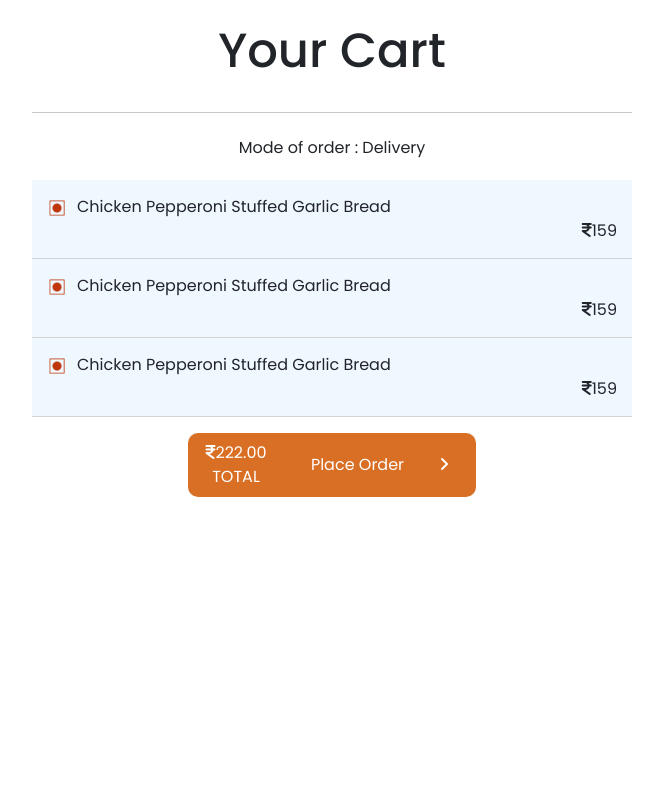
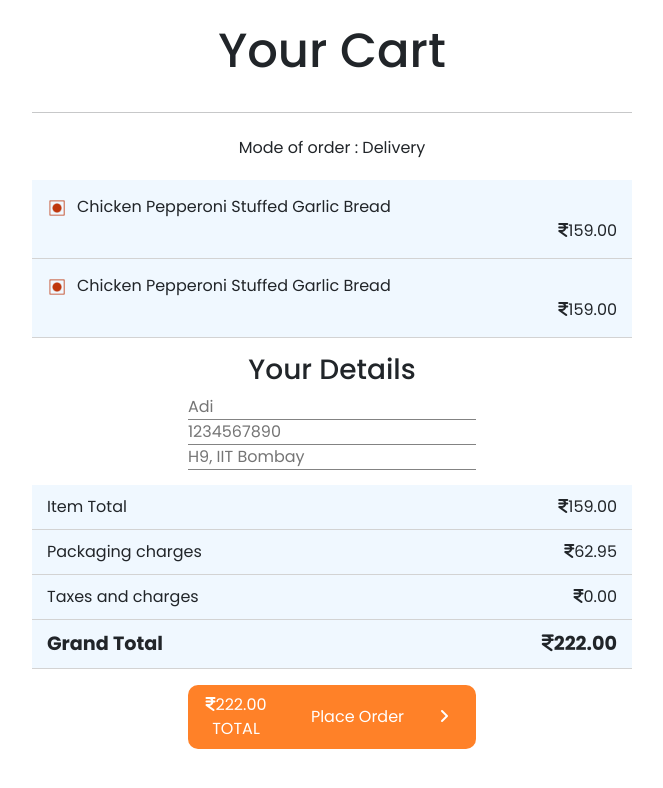
Before and after one commit to adibyju/Orezano_food_delivery_app, a React (Create React App) app in the folder orezano_react_folder/: page / in a window 1280 px wide. Shown: the top 788 px of the page, without its empty margins (308-971 px from the left). Built offline with nearby package versions, Linux system fonts and the light colour scheme.

Commit message:
Added YourCart component

```diff
--- a/orezano_react_folder/src/Components/YourCart.js
+++ b/orezano_react_folder/src/Components/YourCart.js
@@ -8,17 +8,52 @@ const YourCart = () => {
                 <h2 className={YCCSS.heading}>Your Cart</h2>
                 <hr className={YCCSS.sep}/>
             </div>
+
             <div className={YCCSS.modOfOrd}>Mode of order : Delivery</div>
+
             <YourCartCard/>
             <YourCartCard/>
-            <YourCartCard/>
-            <div>
-                <div></div>
-                <div></div>
-                <div></div>
-                <div></div>
+            {/* <YourCartCard/> */}
+
+            <div className={YCCSS.detailsDiv}>
+                <h3>Your Details</h3>
+                <div className={YCCSS.detailRowDiv}><input type="text" placeholder="Adi" className={YCCSS.detailRow} /></div>
+                <div className={YCCSS.detailRowDiv}><input pattern="[0-9]{10}" placeholder="1234567890" className={YCCSS.detailRow}/></div>
+                <div className={YCCSS.detailRowDiv}><input type="text" placeholder="H9, IIT Bombay" className={YCCSS.detailRow}/></div>
+
             </div>
-            <div className={YCCSS.orderDiv}><button className={YCCSS.placeOrder}><div className={YCCSS.container}><div className={YCCSS.one}><i className="fa fa-inr" aria-hidden="true"></i>222.00</div><div className={YCCSS.two}>TOTAL</div><div className={YCCSS.three}><span className={YCCSS.placeOrd}>Place Order<i className={`fas fa-angle-right ${YCCSS.arrow}`}></i></span></div></div></button></div>
+
+            <div className={YCCSS.chargesContainer}>
+                <div className={YCCSS.charges}>
+                    <div className={YCCSS.chargesDiv}>
+                        <div className={YCCSS.floatLeft}>Item Total</div>
+                        <div className={YCCSS.floatRight}><i className="fa fa-inr" aria-hidden="true"/>159.00</div>
+                    </div>
+                    <div className={YCCSS.chargesDiv}>
+                        <div className={YCCSS.floatLeft}>Packaging charges</div>
+                        <div className={YCCSS.floatRight}><i className="fa fa-inr" aria-hidden="true"/>62.95</div>
+                    </div>
+                    <div className={YCCSS.chargesDiv}>
+                        <div className={YCCSS.floatLeft}>Taxes and charges</div>
+                        <div className={YCCSS.floatRight}><i className="fa fa-inr" aria-hidden="true"/>0.00</div>
+                    </div>
+                    <div className={`${YCCSS.chargesDivBold} ${YCCSS.chargesDiv}`}>
+                        <div className={YCCSS.floatLeft}>Grand Total</div>
+                        <div className={YCCSS.floatRight}><i className="fa fa-inr" aria-hidden="true"/>222.00</div>
+                    </div>
+
+                </div>
+            </div>
+
+            <div className={YCCSS.orderDiv}>
+                <button className={YCCSS.placeOrder}>
+                    <div className={YCCSS.container}>
+                        <div className={YCCSS.one}><i className="fa fa-inr" aria-hidden="true"></i>222.00</div>
+                        <div className={YCCSS.two}>TOTAL</div>
+                        <div className={YCCSS.three}><span className={YCCSS.placeOrd}>Place Order<i className={`fas fa-angle-right ${YCCSS.arrow}`}></i></span></div>
+                    </div>
+                </button>
+            </div>
         </div>
     )
 }
--- a/orezano_react_folder/src/Components/YourCart.module.css
+++ b/orezano_react_folder/src/Components/YourCart.module.css
@@ -37,6 +37,66 @@ input {
   margin-bottom: 20px;
 }
 
+.detailRowDiv {
+  width: 100%;
+  text-align: center;
+}
+
+.detailsDiv {
+  padding: 15px 15px;
+  width: 100%;
+  text-align: center;
+}
+
+input:focus {
+  outline: none;
+  background-color: rgba(231, 231, 231, 0.438);
+}
+
+.detailRow {
+  border: none;
+  border-bottom: 1px solid rgb(131, 131, 131);
+  width: 18rem;
+}
+
+.chargesContainer {
+  width: 100%;
+  text-align: center;
+  align-items: center;
+}
+
+.charges {
+  width: calc((100% - 8em) / 2);
+  min-width: min(600px, 100vw);
+  margin: 0 auto;
+}
+
+.chargesDiv {
+  display: grid;
+  grid-template-columns: 2fr 1fr;
+  border-bottom: 1px solid rgb(211, 211, 211);
+  background-color: aliceblue;
+}
+
+.floatLeft {
+  padding: 10px 15px;
+  text-align: left;
+  grid-column: 1;
+  grid-row: 1;
+}
+
+.floatRight {
+  padding: 10px 15px;
+  text-align: right;
+  grid-column: 2;
+  grid-row: 1;
+}
+
+.chargesDivBold {
+  font-weight: bold;
+  font-size: 1.2rem;
+}
+
 .orderDiv {
   width: 100%;
   text-align: center;
@@ -49,14 +109,14 @@ input {
   width: 18rem;
   padding: 1.5em auto;
   margin: 1em auto;
-  background-color: rgb(216, 111, 36);
+  background-color: rgb(255, 129, 40);
   border: none;
   border-radius: 10px;
   transition: all 0.2s cubic-bezier(0.4, 0, 0.2, 1);
 }
 
 .placeOrder:hover {
-  background-color: rgb(218, 134, 75);
+  background-color: rgb(255, 161, 94);
 }
 
 .container {
--- a/orezano_react_folder/src/Components/YourCartCard.js
+++ b/orezano_react_folder/src/Components/YourCartCard.js
@@ -7,7 +7,7 @@ const YourCartCard = () => {
             <div className={YCCCSS.container}>
                 <div className={YCCCSS.dish}><img src={nonVeg} alt="" className={YCCCSS.type} />
                    <p className={YCCCSS.dishDesc}>Chicken Pepperoni Stuffed Garlic Bread</p></div>
-                   <div className={YCCCSS.price}><i className="fa fa-inr" aria-hidden="true"></i>159</div>
+                   <div className={YCCCSS.price}><i className="fa fa-inr" aria-hidden="true"></i>159.00</div>
             </div>
         </div>
 
```
